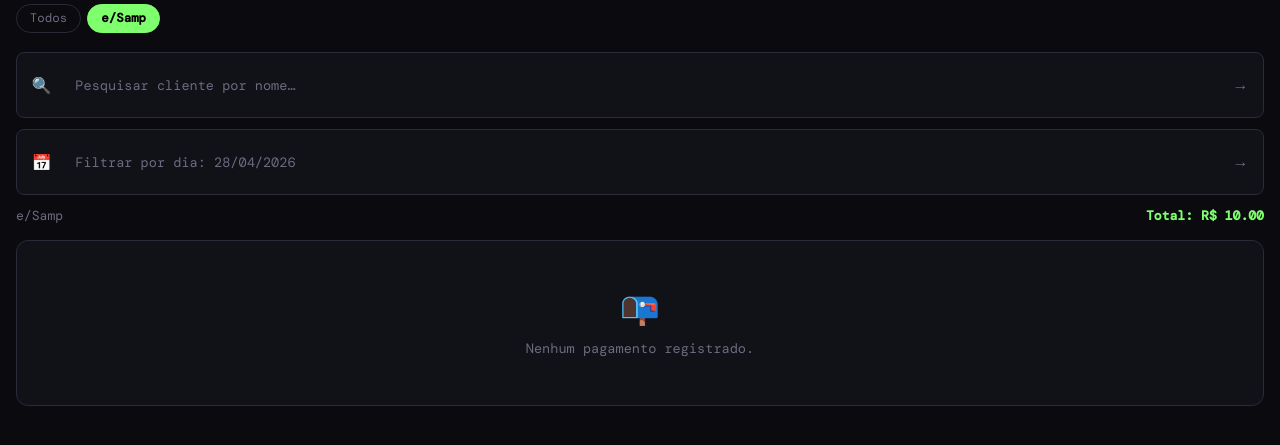
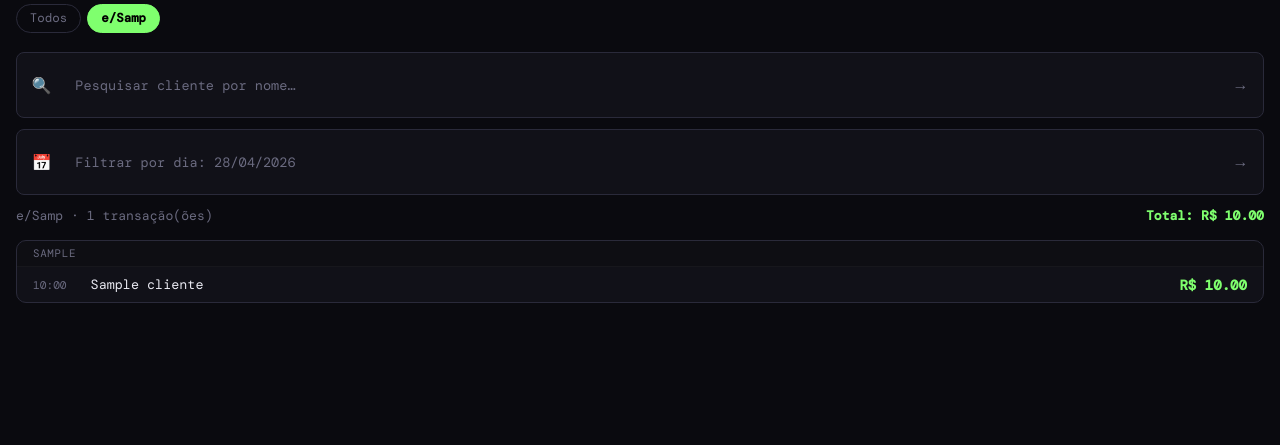
Before and after one commit to daianetokuta14-cpu/clientes, a Flask app: page /resumo in a window 1280 px wide. Shown: the part 139-584 px from the top of the page. Run offline with Flask 3, Linux system fonts and the light colour scheme; the visitor is signed in with stand-in values (Sample User, id 1); tables that the repository leaves empty hold one stand-in row (values such as "Sample post"); parts of the project's set-up code (start-up, migrations or seed data) failed here and were passed over; some web fonts are replaced.

Commit message:
Update resumo.html

```diff
--- a/templates/resumo.html
+++ b/templates/resumo.html
@@ -11,15 +11,13 @@
 .search-bar input::placeholder{color:var(--muted)}
 .search-bar button{background:transparent;border:none;cursor:pointer;font-size:1rem;color:var(--muted);padding:0}
 .tag-filtro{display:inline-flex;align-items:center;gap:0.4rem;background:var(--surface);border:1px solid var(--accent);border-radius:20px;font-family:var(--mono);font-size:0.75rem;color:var(--accent);padding:0.2rem 0.7rem;margin-bottom:0.9rem}
-.cliente-card{background:var(--surface);border:1px solid var(--border);border-radius:10px;margin-bottom:1.1rem;overflow:hidden}
-.cliente-header{display:flex;align-items:center;justify-content:space-between;padding:0.8rem 1rem;border-bottom:1px solid var(--border)}
-.pag-row{display:flex;align-items:center;justify-content:space-between;padding:0.5rem 1rem;border-bottom:1px solid rgba(255,255,255,0.04)}
-.pag-row:last-child{border-bottom:none}
-.pag-data{font-family:var(--mono);font-size:0.82rem;color:var(--text)}
-.pag-hora{font-family:var(--mono);font-size:0.73rem;color:var(--muted);margin-left:0.3rem}
-.pag-detalhe{font-family:var(--mono);font-size:0.73rem;color:var(--muted)}
-.pag-valor{font-family:var(--mono);font-weight:600;font-size:0.88rem}
-.total-bar{display:flex;justify-content:space-between;align-items:center;padding:0.75rem 1rem 0.6rem;background:rgba(0,0,0,0.15);font-family:var(--mono);font-size:0.82rem}
+.tx-list{background:var(--surface);border:1px solid var(--border);border-radius:10px;overflow:hidden}
+.tx-row{display:grid;grid-template-columns:3rem 1fr auto;align-items:center;gap:0.6rem;padding:0.55rem 1rem;border-bottom:1px solid rgba(255,255,255,0.04)}
+.tx-row:last-child{border-bottom:none}
+.tx-time{font-family:var(--mono);font-size:0.7rem;color:var(--muted);white-space:nowrap}
+.tx-nome{font-family:var(--mono);font-size:0.84rem;color:var(--text);white-space:nowrap;overflow:hidden;text-overflow:ellipsis}
+.tx-valor{font-family:var(--mono);font-weight:700;font-size:0.88rem;white-space:nowrap;text-align:right}
+.tx-day-sep{padding:0.35rem 1rem;font-family:var(--mono);font-size:0.68rem;color:var(--muted);background:rgba(0,0,0,0.2);border-bottom:1px solid rgba(255,255,255,0.04);text-transform:uppercase;letter-spacing:0.06em}
 </style>
 
 <div class="container">
@@ -30,7 +28,6 @@
     </div>
   </div>
 
-  <!-- Abas de mês -->
   {% if meses %}
   <div class="mes-tabs">
     <a href="/resumo" class="mes-tab {% if not mes_sel and not modo_geral %}active{% endif %}">Todos</a>
@@ -42,7 +39,6 @@
   </div>
   {% endif %}
 
-  <!-- Lupa: pesquisa por nome -->
   <form method="get" action="/resumo" id="formNome">
     {% if mes_sel and not modo_geral %}<input type="hidden" name="mes" value="{{ mes_sel }}">{% endif %}
     <div class="search-bar">
@@ -56,7 +52,6 @@
     </div>
   </form>
 
-  <!-- Lupa: pesquisa por dia -->
   <form method="get" action="/resumo" id="formDia">
     {% if mes_sel and not busca_nome %}<input type="hidden" name="mes" value="{{ mes_sel }}">{% endif %}
     {% if busca_nome %}<input type="hidden" name="q" value="{{ busca_nome }}">{% endif %}
@@ -71,7 +66,6 @@
     </div>
   </form>
 
-  <!-- Tags de filtro ativo -->
   {% if busca_nome or busca_dia %}
   <div style="margin-bottom:1rem;display:flex;gap:0.5rem;flex-wrap:wrap">
     {% if busca_nome %}
@@ -83,62 +77,37 @@
   </div>
   {% endif %}
 
-  <!-- Resumo total -->
   <div style="font-family:var(--mono);font-size:0.82rem;color:var(--muted);margin-bottom:1rem;display:flex;justify-content:space-between;align-items:center">
     <span>
       {% if modo_geral %}Histórico geral{% elif mes_sel %}{{ mes_sel[5:] }}/{{ mes_sel[:4] }}{% else %}Todos os meses{% endif %}
-      {% if por_cliente %} · {{ por_cliente|length }} cliente(s){% endif %}
+      {% if pags_lista %} · {{ pags_lista|length }} transação(ões){% endif %}
     </span>
     <span style="color:var(--accent);font-weight:700">Total: R$ {{ "%.2f"|format(total_mes) }}</span>
   </div>
 
-  <!-- Cards por cliente -->
-  {% if por_cliente %}
-    {% for cliente_id, pags in por_cliente.items() %}
-      {% set c = clientes_map[cliente_id] %}
-      <div class="cliente-card">
-        <div class="cliente-header">
-          <div style="display:flex;align-items:center;gap:0.7rem">
-            {% if c.foto_url %}
-            <img src="{{ c.foto_url }}" style="width:34px;height:34px;border-radius:50%;object-fit:cover;border:2px solid var(--border)">
-            {% else %}
-            <div style="width:34px;height:34px;border-radius:50%;background:var(--border);display:flex;align-items:center;justify-content:center;font-size:0.9rem">👤</div>
-            {% endif %}
-            <div>
-              <a href="/editar/{{ c.id }}" style="color:var(--text);text-decoration:none;font-weight:700;font-size:0.92rem">{{ c.nome }}</a>
-              <div style="font-family:var(--mono);font-size:0.7rem;color:var(--muted)">{{ c.whatsapp or '' }} · {{ pags|length }} transação(ões)</div>
-            </div>
+  {% if pags_lista %}
+    <div class="tx-list">
+      {% set ns = namespace(last_date='') %}
+      {% for p in pags_lista %}
+        {% set data_fmt = p.data|replace('-','/')|truncate(10,true,'') %}
+        {% if p.data != ns.last_date %}
+          <div class="tx-day-sep">{{ data_fmt }}</div>
+          {% set ns.last_date = p.data %}
+        {% endif %}
+        {% set c = clientes_map[p.cliente_id] %}
+        <div class="tx-row">
+          <div class="tx-time">
+            {% if p.criado_em %}{{ p.criado_em.strftime('%H:%M') }}{% else %}—{% endif %}
           </div>
-          <div style="text-align:right">
-            <div style="color:var(--accent);font-weight:700;font-family:var(--mono);font-size:0.9rem">R$ {{ "%.2f"|format(total_por_cliente[cliente_id]) }}</div>
-            <div style="font-family:var(--mono);font-size:0.7rem;color:var(--muted)">{{ c.diarias_pagas }}/20 diárias</div>
+          <div class="tx-nome">
+            {{ c.nome }}{% if p.valor < 0 %}<span style="font-size:0.68rem;color:var(--danger)"> · estorno</span>{% endif %}
+          </div>
+          <div class="tx-valor" style="color:{% if p.valor < 0 %}var(--danger){% else %}var(--accent){% endif %}">
+            {% if p.valor < 0 %}−{% endif %}R$ {{ "%.2f"|format(p.valor|abs) }}
           </div>
         </div>
-
-        {% for p in pags %}
-        <div class="pag-row">
-          <div>
-            <div>
-              <span class="pag-data">{{ p.data|replace('-','/')|truncate(10,true,'') }}</span>
-              {% if p.criado_em %}<span class="pag-hora">· {{ p.criado_em.strftime('%H:%M') }}</span>{% endif %}
-            </div>
-            <div class="pag-detalhe">
-              {% if p.valor < 0 %}🔴 Estorno{% else %}{{ p.diarias }} diária(s){% endif %}
-              {% if p.obs %} · {{ p.obs }}{% endif %}
-            </div>
-          </div>
-          <span class="pag-valor" style="color:{% if p.valor < 0 %}var(--danger){% else %}var(--accent){% endif %}">
-            {% if p.valor < 0 %}−{% endif %}R$ {{ "%.2f"|format(p.valor|abs) }}
-          </span>
-        </div>
-        {% endfor %}
-
-        <div class="total-bar">
-          <span style="color:var(--muted)">Total recebido neste filtro</span>
-          <span style="color:var(--accent);font-weight:600">R$ {{ "%.2f"|format(total_por_cliente[cliente_id]) }}</span>
-        </div>
-      </div>
-    {% endfor %}
+      {% endfor %}
+    </div>
   {% else %}
     <div class="form-card" style="text-align:center;padding:3rem 1rem">
       <div style="font-size:2rem;margin-bottom:0.75rem">📭</div>
```
